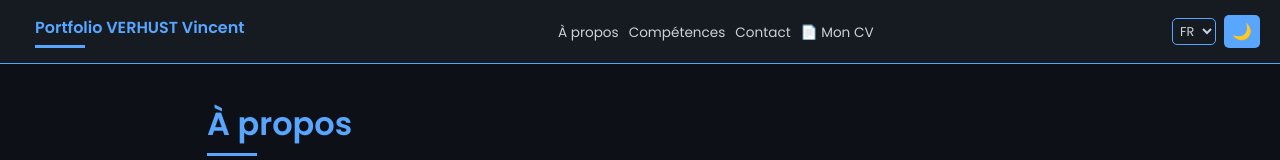
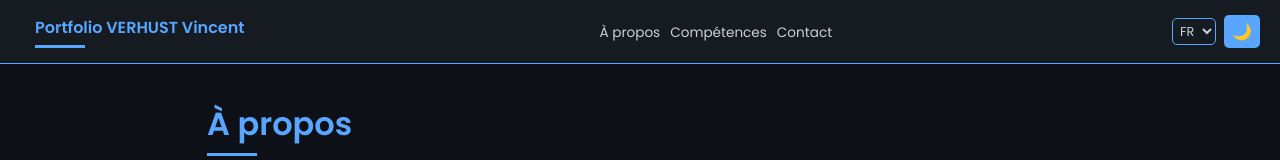
Before and after one commit to v-ntv/Portfolio, a plain HTML site: page index.html in a window 1280 px wide. Shown: the top 160 px of the page. Drawn offline with Linux system fonts and the light colour scheme.

Commit message:
rechangement script et index

```diff
--- a/index.html
+++ b/index.html
@@ -18,7 +18,6 @@
             <li><a href="#about" data-lang="about">À propos</a></li>
             <li><a href="#skills" data-lang="skills">Compétences</a></li>
             <li><a href="#contact" data-lang="contact">Contact</a></li>
-            <li><a href="https://cvdesignr.com/p/67e50eaec51c5?hl=fr_FR" target="_blank" data-lang="cv">📄 Mon CV</a></li>
         </ul>
     </nav>
     <div class="settings">
--- a/script.js
+++ b/script.js
@@ -37,7 +37,6 @@ document.addEventListener("DOMContentLoaded", function () {
             email: "Your email:",
             message: "Your message:",
             send: "Send",
-            cv: "📄 My Resume",
             theme: "Dark Mode"
         },
         fr: {
@@ -50,7 +49,6 @@ document.addEventListener("DOMContentLoaded", function () {
             email: "Votre email :",
             message: "Votre message :",
             send: "Envoyer",
-            cv: "📄 Mon CV",
             theme: "Mode sombre"
         }
     };
```
